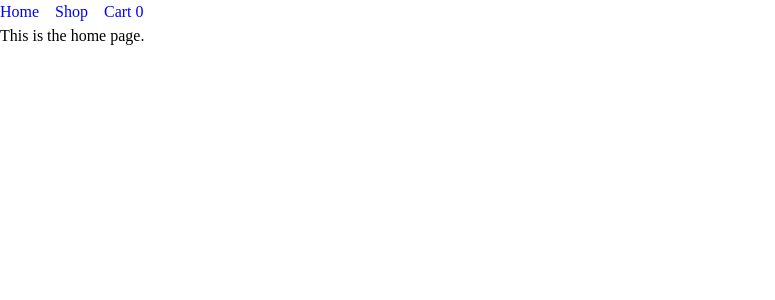
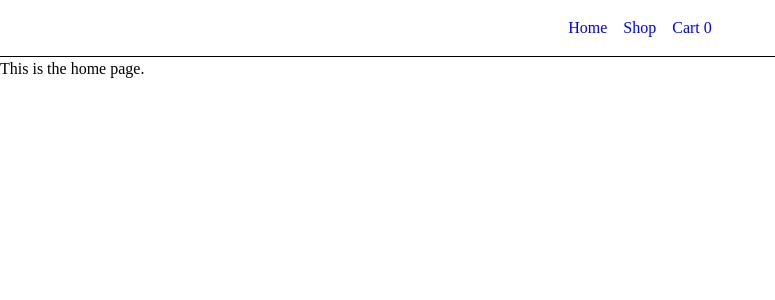
Before and after one commit to csdropout/shopping-cart, a React (Vite) app: page / in a window 1280 px wide. Shown: the top 300 px of the page, without its empty margins (0-775 px from the left). Built offline with nearby package versions, Linux system fonts and the light colour scheme.

Commit message:
style: center navbar contents

```diff
--- a/src/components/navbar.module.css
+++ b/src/components/navbar.module.css
@@ -1,6 +1,9 @@
 .navbar {
   display: flex;
+  justify-content: center;
   gap: 1rem;
+  padding: 1rem;
+  border-bottom: 1px solid black;
 }
 
 a {
```
